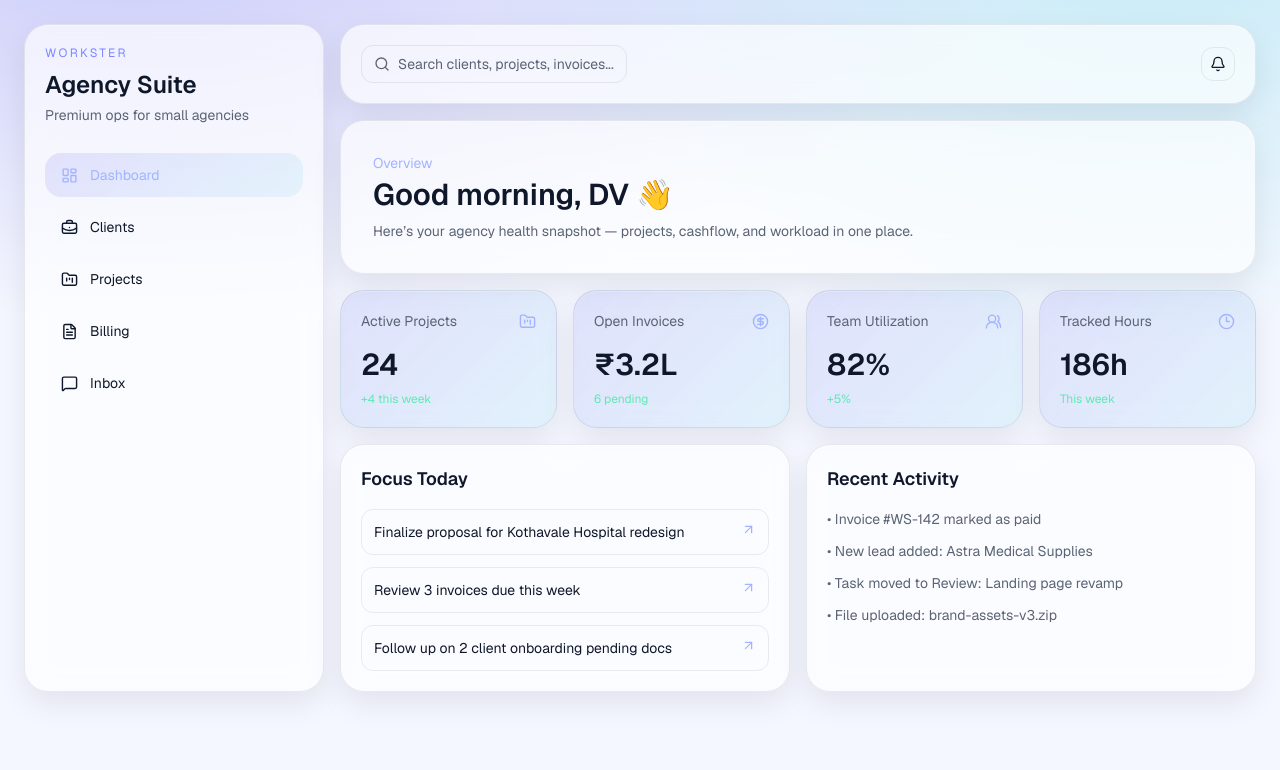
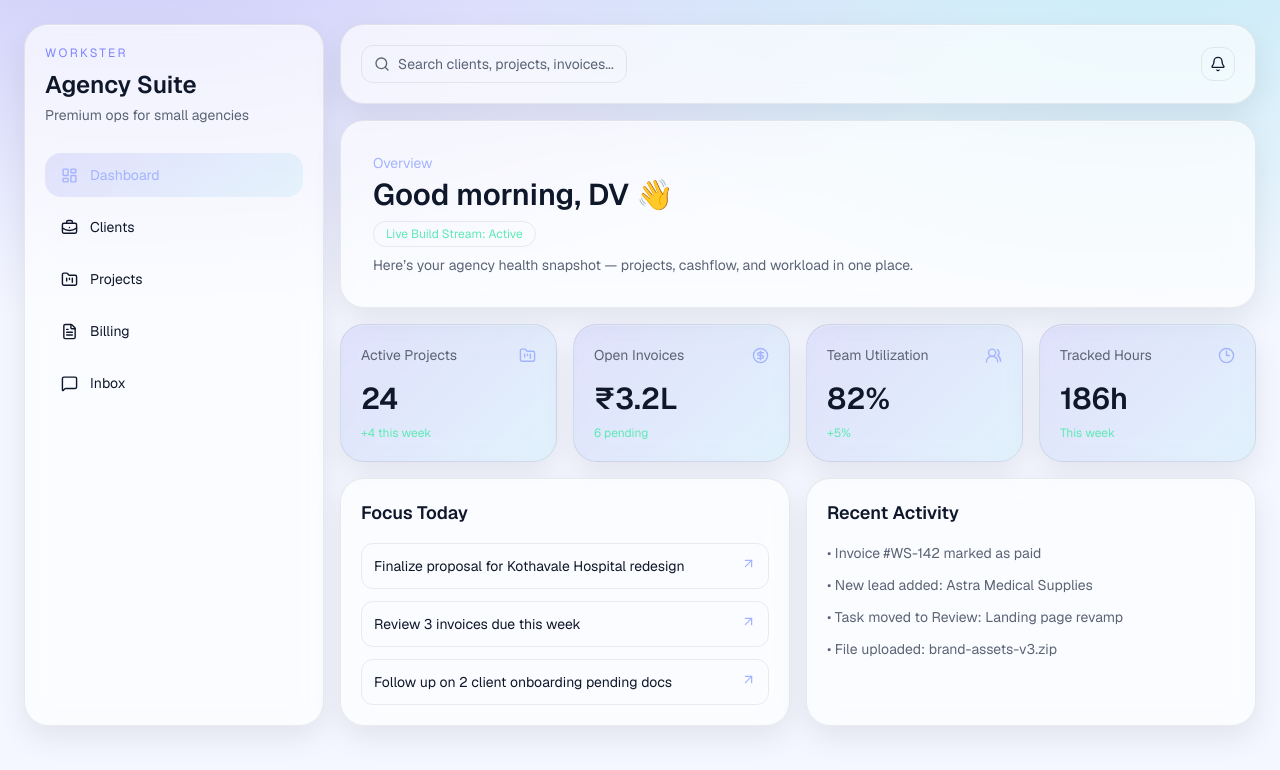
Before and after one commit to vishaldudhal/workster, a Next.js app: page /dashboard in a window 1280 px wide. Shown: the top 770 px of the page. Built offline with nearby package versions, Linux system fonts and the light colour scheme.

Commit message:
chore: add live build stream status marker on dashboard

```diff
--- a/src/app/(app)/dashboard/page.tsx
+++ b/src/app/(app)/dashboard/page.tsx
@@ -13,6 +13,9 @@ export default function DashboardPage() {
       <section className="glass soft-card p-6 md:p-8">
         <p className="text-sm text-indigo-300">Overview</p>
         <h2 className="mt-1 text-2xl font-semibold md:text-3xl">Good morning, DV 👋</h2>
+        <p className="mt-2 inline-flex rounded-full border px-3 py-1 text-xs text-emerald-300" style={{ borderColor: 'var(--line)' }}>
+          Live Build Stream: Active
+        </p>
         <p className="mt-2 text-sm" style={{ color: 'var(--muted)' }}>
           Here’s your agency health snapshot — projects, cashflow, and workload in one place.
         </p>
```
